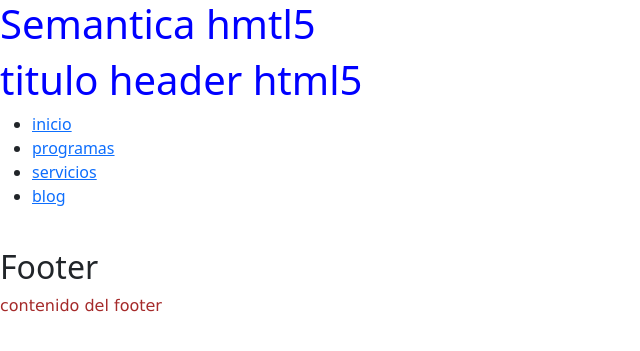
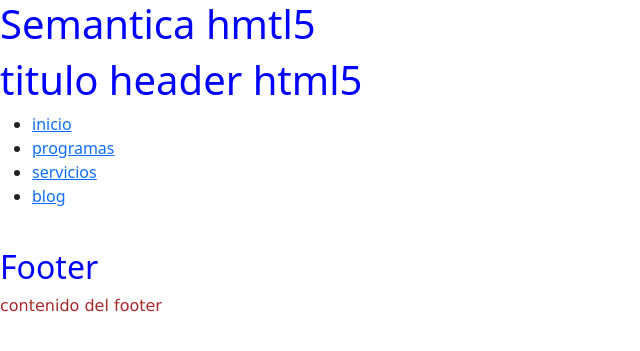
Before and after one commit to zaagagon/examples_bootstrap, a PHP site: page /extension_bootstrap/ejemplo14.html in a window 1280 px wide. Shown: the top 351 px of the page, without its empty margins (0-640 px from the left). Run offline with PHP 8.4, Linux system fonts and the light colour scheme.

Commit message:
color #0000ff - blue style14

```diff
--- a/src/extension_bootstrap/style14.css
+++ b/src/extension_bootstrap/style14.css
@@ -8,5 +8,5 @@ p {
 }
 
 h2 {
-
+    color:#0000ff;
 }
```
